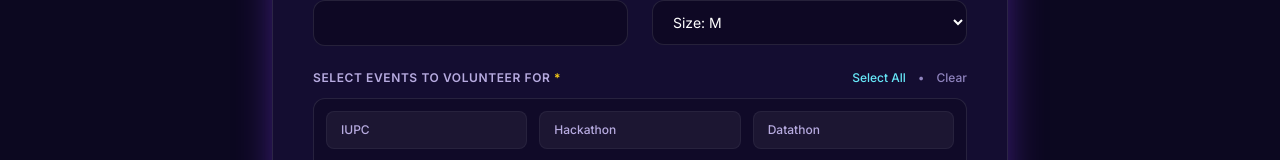
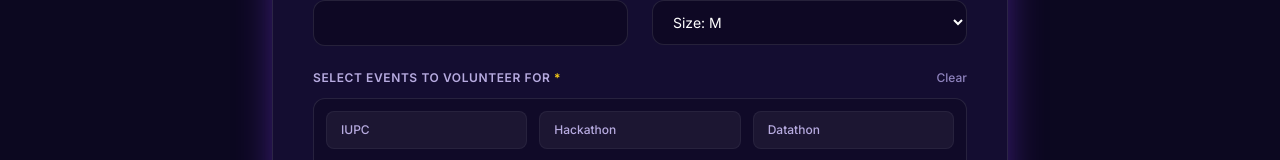
Before and after one commit to SharafatKarim/PSTU-IT-Carnival, a Next.js app: page /volunteer in a window 1280 px wide. Shown: the part 605-765 px from the top of the page. Built offline with nearby package versions, Linux system fonts and the light colour scheme.

Commit message:
chore: select all vanished from vol

```diff
--- a/src/components/volunteer/VolunteerModal.jsx
+++ b/src/components/volunteer/VolunteerModal.jsx
@@ -262,14 +262,6 @@ export default function VolunteerModal({ isOpen, onClose }) {
                   <div className="flex items-center gap-2 text-xs">
                     <button
                       type="button"
-                      onClick={handleSelectAllEvents}
-                      className="text-aqua-300 hover:underline"
-                    >
-                      Select All
-                    </button>
-                    <span className="text-mist-400">•</span>
-                    <button
-                      type="button"
                       onClick={handleClearEvents}
                       className="text-mist-400 hover:text-white hover:underline"
                     >
--- a/src/components/volunteer/VolunteerRegistrationPageContent.jsx
+++ b/src/components/volunteer/VolunteerRegistrationPageContent.jsx
@@ -240,14 +240,6 @@ export default function VolunteerRegistrationPageContent() {
                   <div className="flex items-center gap-3 text-xs">
                     <button
                       type="button"
-                      onClick={handleSelectAllEvents}
-                      className="text-aqua-300 font-medium hover:underline"
-                    >
-                      Select All
-                    </button>
-                    <span className="text-mist-400">•</span>
-                    <button
-                      type="button"
                       onClick={handleClearEvents}
                       className="text-mist-400 hover:text-white font-medium hover:underline"
                     >
```
